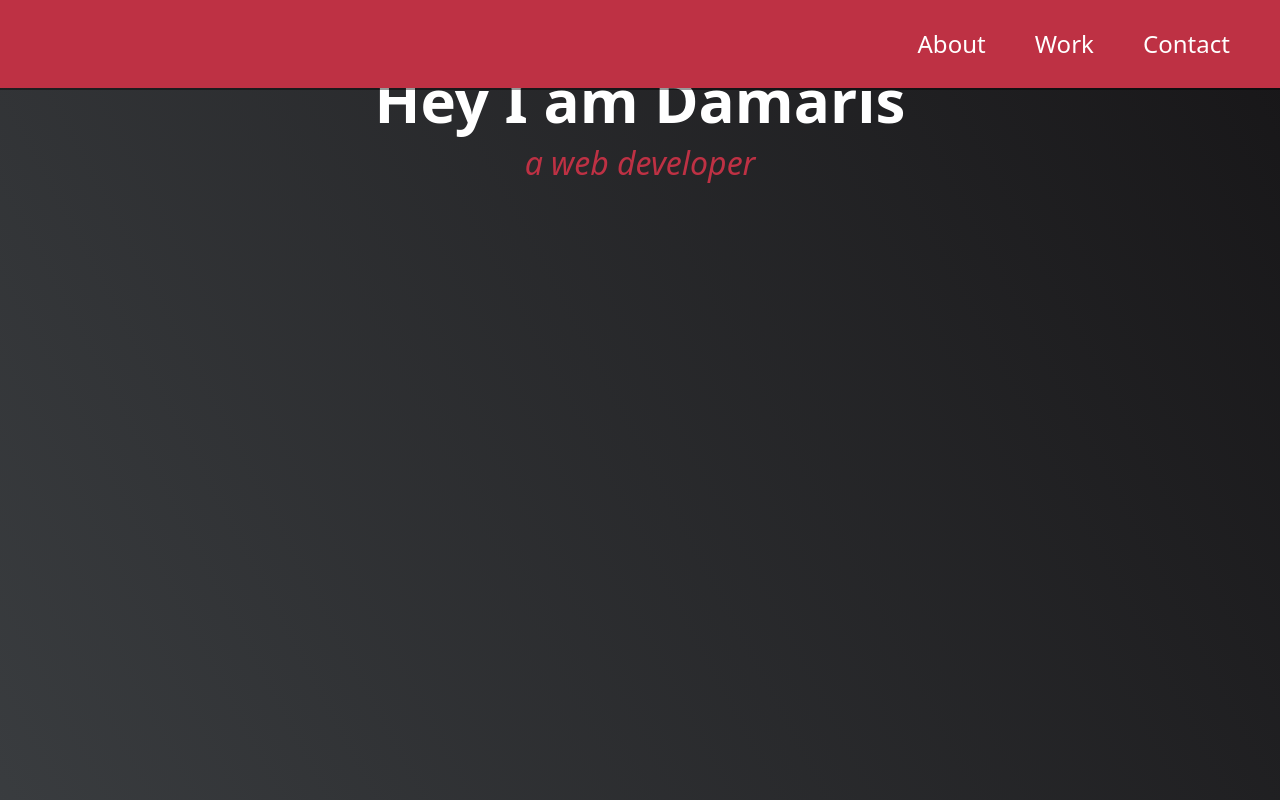
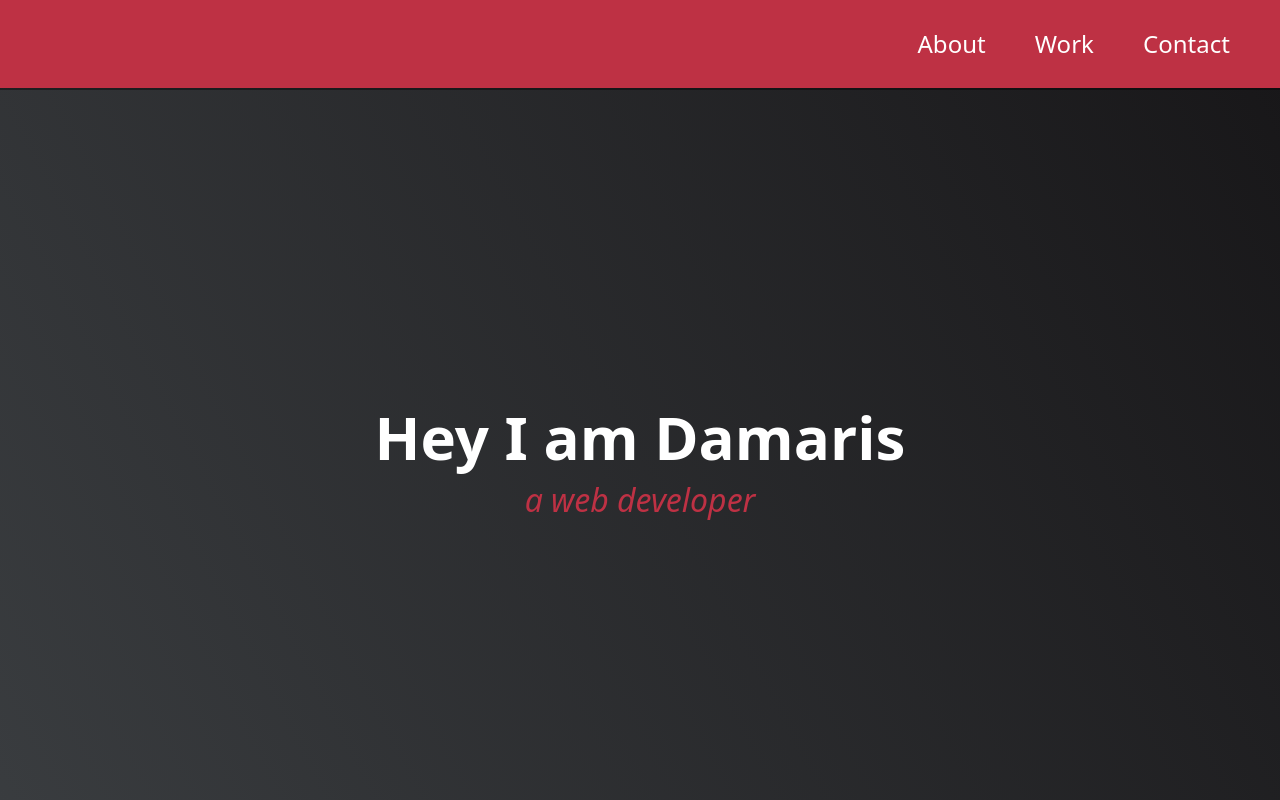
Before and after one commit to damarislh10/PersonalPortfolioWebpage, a plain HTML site: page index.html in a window 1280 px wide. Shown: the top 800 px of the page. Drawn offline with nearby package versions, Linux system fonts and the light colour scheme.

Commit message:
Portafolio personal

```diff
--- a/index.html
+++ b/index.html
@@ -22,13 +22,12 @@
     </header>
 </div>
     <main>
-        <div class="contain-welcome">
         <section id="welcome-section">
+            <div class="profession">
             <h1>Hey I am Damaris</h1>
-            <h2>a web developer</h2>
-
+                <h2>a web developer</h2>
+            </div>
         </section>
-    </div>
 
     <section id="projects">
         <h2>These are some of my projects</h2>
--- a/styles/style.css
+++ b/styles/style.css
@@ -56,17 +56,16 @@ a:hover {
 /* section welcome */
 
 .contain-welcome {
+}
+
+#welcome-section {
+  height: 100vh;
   margin-top: 5%;
   background-color: #000;
-  height: 100vh;
   background-image: linear-gradient(62deg, #3a3d40 0%, #181719 100%);
   display: flex;
   justify-content: center;
   align-items: center;
-}
-
-#welcome-section {
-  height: 100vh;
 }
 
 h1 {
@@ -74,7 +73,7 @@ h1 {
   font-weight: bold;
 }
 
-#welcome-section > h2 {
+.profession > h2 {
   font-style: italic;
   font-weight: 100;
   color: #be3144;
```
